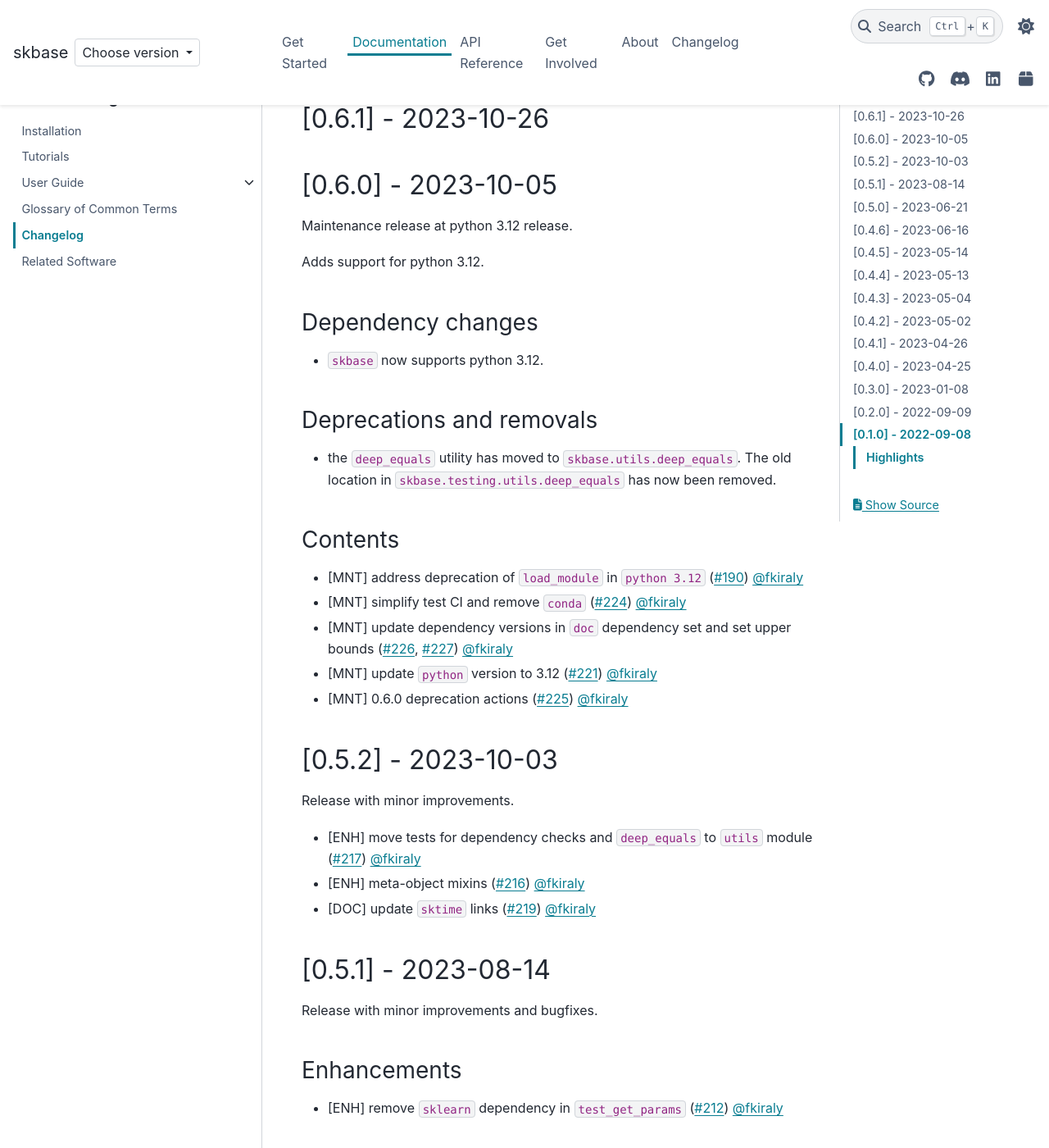
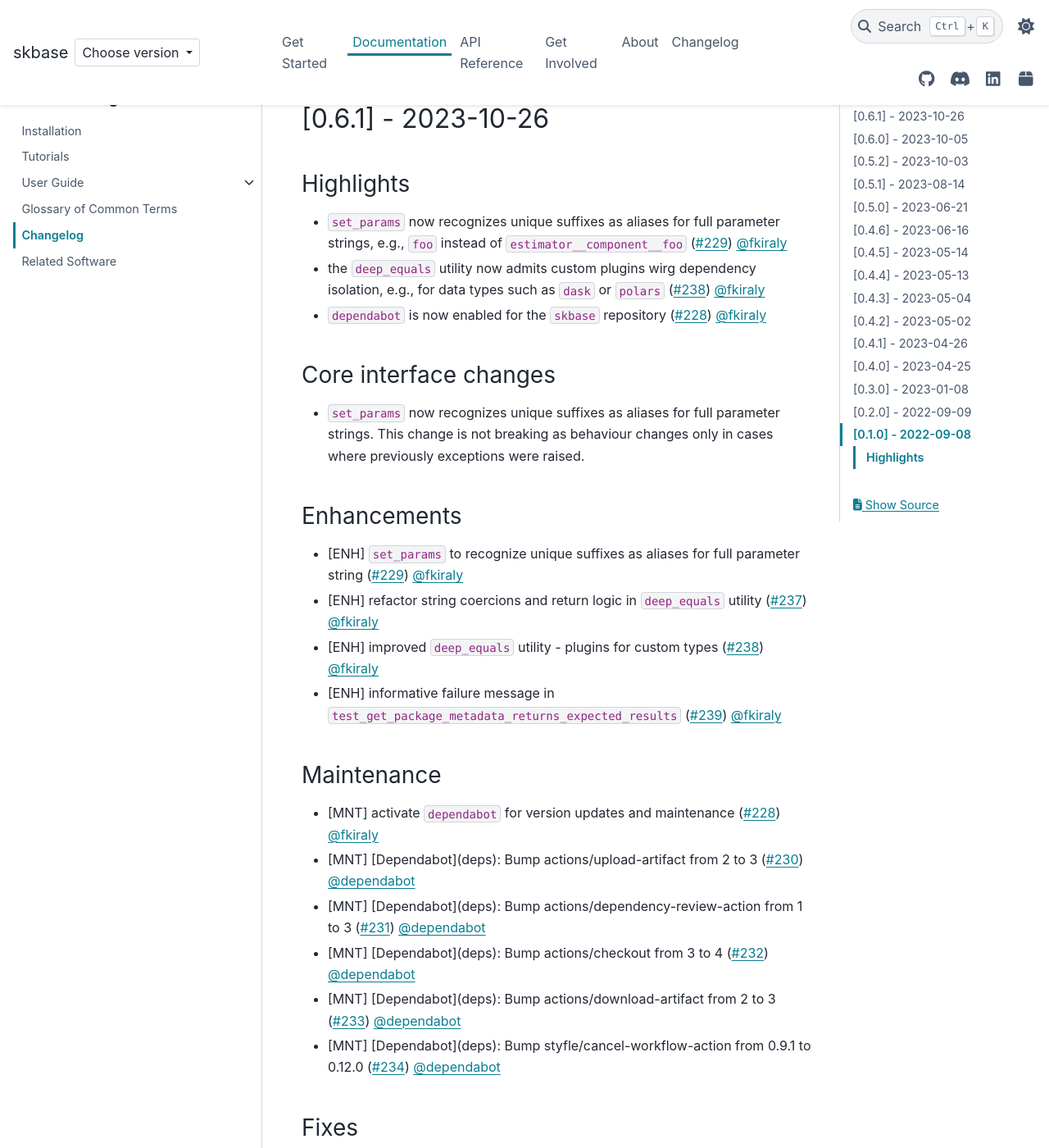
Before and after one commit to sktime/skbase, a Sphinx documentation site: the page built from docs/source/user_documentation/changelog.rst, in a window 1280 px wide and 1400 px high, scrolled down 359 px. Shown: the whole window at 82% size. Built offline with Sphinx 7.4.7 and the PyData theme 0.15.4, drawn with Linux system fonts in a browser that asks for light colours; comment, search, counter and statistics services are not loaded; some of the changed text lies outside the part shown.

Commit message:
changelog

```diff
--- a/docs/source/user_documentation/changelog.rst
+++ b/docs/source/user_documentation/changelog.rst
@@ -16,6 +16,61 @@ For planned changes and upcoming releases, see our :ref:`roadmap`.
 
 [0.6.1] - 2023-10-26
 ====================
+
+Highlights
+----------
+
+* ``set_params`` now recognizes unique suffixes as aliases
+  for full parameter strings, e.g., ``foo`` instead of
+  ``estimator__component__foo`` (:pr:`229`) :user:`fkiraly`
+* the ``deep_equals`` utility now admits custom plugins wirg dependency
+  isolation, e.g., for data types such as ``dask`` or ``polars``
+  (:pr:`238`) :user:`fkiraly`
+* ``dependabot`` is now enabled for the ``skbase`` repository
+  (:pr:`228`) :user:`fkiraly`
+
+
+Core interface changes
+----------------------
+
+* ``set_params`` now recognizes unique suffixes as aliases
+  for full parameter strings. This change is not breaking as behaviour
+  changes only in cases where previously exceptions were raised.
+
+Enhancements
+------------
+
+* [ENH] ``set_params`` to recognize unique suffixes as aliases
+  for full parameter string (:pr:`229`) :user:`fkiraly`
+* [ENH] refactor string coercions and return logic in ``deep_equals`` utility
+  (:pr:`237`) :user:`fkiraly`
+* [ENH] improved ``deep_equals`` utility - plugins for custom types
+  (:pr:`238`) :user:`fkiraly`
+* [ENH] informative failure message in
+  ``test_get_package_metadata_returns_expected_results`` (:pr:`239`) :user:`fkiraly`
+
+Maintenance
+-----------
+
+* [MNT] activate ``dependabot`` for version updates and maintenance
+  (:pr:`228`) :user:`fkiraly`
+* [MNT] [Dependabot](deps): Bump actions/upload-artifact from 2 to 3
+  (:pr:`230`) :user:`dependabot`
+* [MNT] [Dependabot](deps): Bump actions/dependency-review-action from 1 to 3
+  (:pr:`231`) :user:`dependabot`
+* [MNT] [Dependabot](deps): Bump actions/checkout from 3 to 4
+  (:pr:`232`) :user:`dependabot`
+* [MNT] [Dependabot](deps): Bump actions/download-artifact from 2 to 3
+  (:pr:`233`) :user:`dependabot`
+* [MNT] [Dependabot](deps): Bump styfle/cancel-workflow-action from 0.9.1 to 0.12.0
+  (:pr:`234`) :user:`dependabot`
+
+Fixes
+-----
+
+* [BUG] correct parameter name in ``TestAllObjects`` ``all_objects`` call
+  (:pr:`236`) :user:`fkiraly`
+
 
 [0.6.0] - 2023-10-05
 ====================
```
